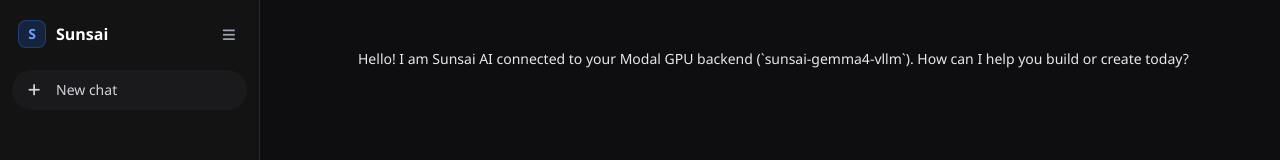
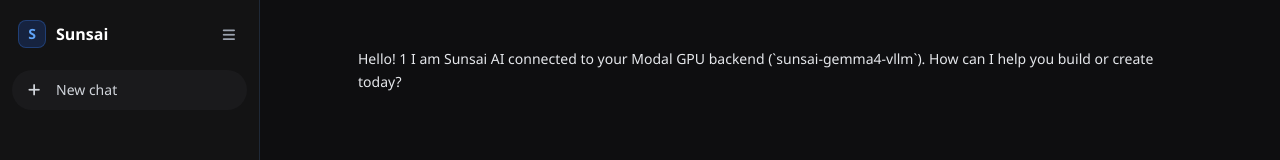
Before and after one commit to thahmunmang/sunsai, a plain HTML site: page index.html in a window 1280 px wide. Shown: the top 160 px of the page. Drawn offline with nearby package versions, Linux system fonts and the light colour scheme.

Commit message:
Update greeting message in index.html

```diff
--- a/index.html
+++ b/index.html
@@ -49,7 +49,7 @@
     <div id="chat-stream" class="flex-1 overflow-y-auto p-6 space-y-6 max-w-4xl mx-auto w-full pt-12 select-text">
       <div class="flex gap-3 text-sm text-gray-200 leading-relaxed">
         <i class="fa-solid fa-sparkles text-blue-400 mt-1"></i>
-        <div class="content flex-1">Hello! I am Sunsai AI connected to your Modal GPU backend (`sunsai-gemma4-vllm`). How can I help you build or create today?</div>
+        <div class="content flex-1">Hello! 1 I am Sunsai AI connected to your Modal GPU backend (`sunsai-gemma4-vllm`). How can I help you build or create today?</div>
       </div>
     </div>
 
```
